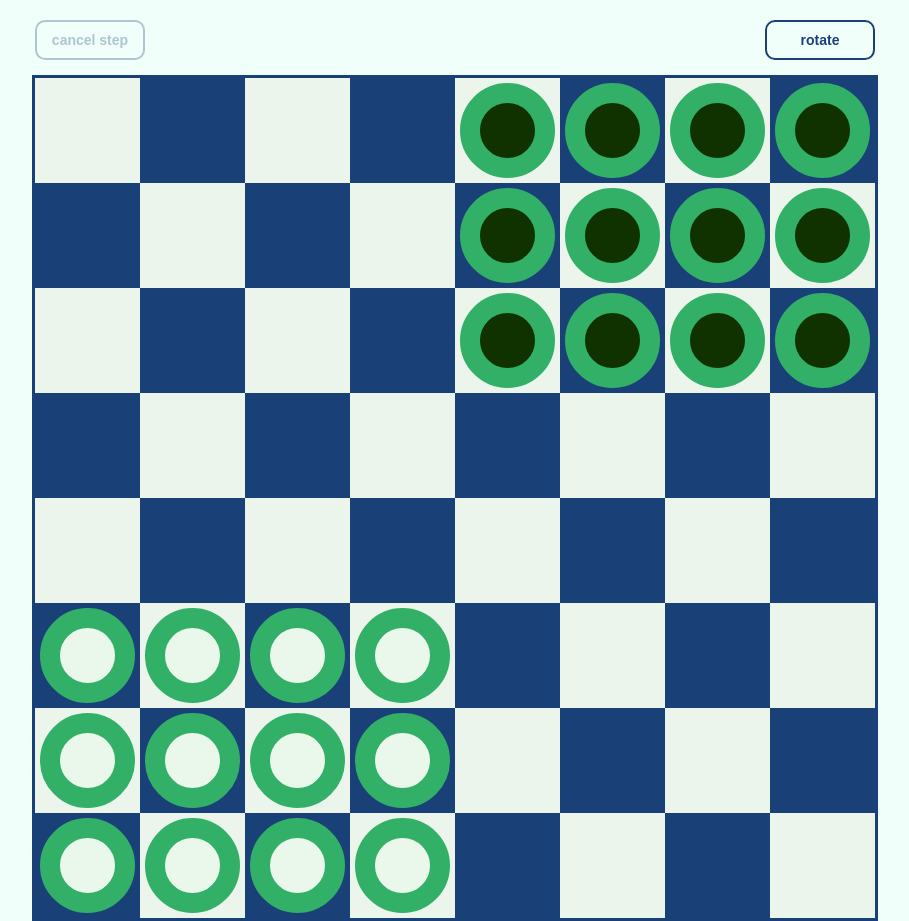
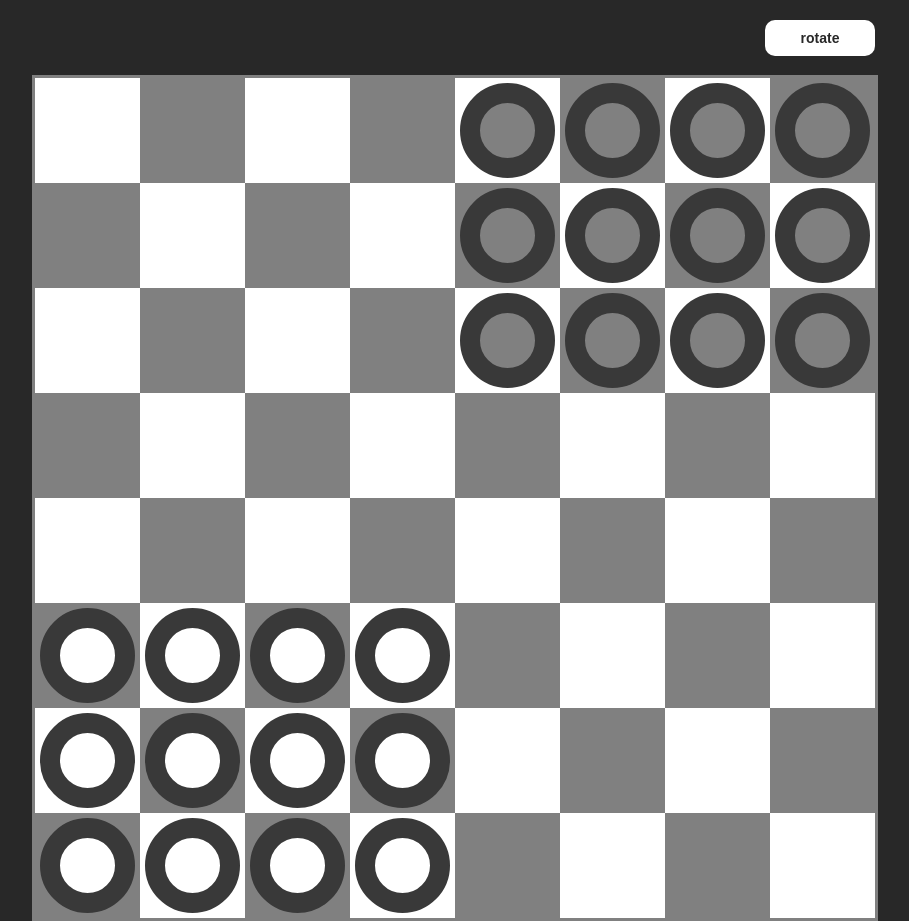
Before and after one commit to Alesha0103/angles, a React (Create React App) app: page / in a window 1280 px wide. Shown: the whole page, without its empty margins (185-1094 px from the left). Built offline with nearby package versions, Linux system fonts and the light colour scheme.

Commit message:
white grey styles

```diff
--- a/src/App.scss
+++ b/src/App.scss
@@ -1,14 +1,14 @@
 * {
   margin: 0;
   padding: 0;
-  background-color: rgb(240 255 250);
+  background-color: #282828;
 }
 
 .app {
   max-width: 840px;
   margin: auto;
   margin-top: 75px;
-  border: 3px solid rgb(25 65 120);
+  border: 3px solid grey;
 }
 .grid {
   display: grid;
--- a/src/components/Buttons/Buttons.scss
+++ b/src/components/Buttons/Buttons.scss
@@ -9,14 +9,15 @@
   width: 110px;
   padding: 10px;
   cursor: pointer;
-  border: 2px solid #194178;
-  color: #194178;
+  border: none;
+  color: #282828;
+  background-color: white;
   font-size: 14px;
   font-weight: bold;
   border-radius: 10px;
 
   &:disabled {
-    opacity: 0.3;
+    opacity: 0;
     cursor: default;
   }
 }
--- a/src/components/Cell/Cell.scss
+++ b/src/components/Cell/Cell.scss
@@ -1,7 +1,7 @@
 
 .cell__black {
-  background-color: rgb(25 65 120);
+  background-color: grey;
 }
 .cell__white {
-  background-color: rgb(235, 245, 235);
+  background-color: white;
 }
--- a/src/components/Checker/Checker.scss
+++ b/src/components/Checker/Checker.scss
@@ -2,16 +2,16 @@
   width: 55px;
   height: 55px;
   border-radius: 50px;
-  border: 20px solid #32b067;
+  border: 20px solid #393939;
   color: #000000;
   margin: 5px;
   cursor: pointer;
 }
 .checker__white {
-  background-color: #eaf8ec;
+  background-color: white;
 }
 .checker__black {
-  background-color: #0f3200;
+  background-color: grey;
 }
 .checker__memorized {
   box-shadow: 0px 0px 10px 5px #ce00ff;
```
